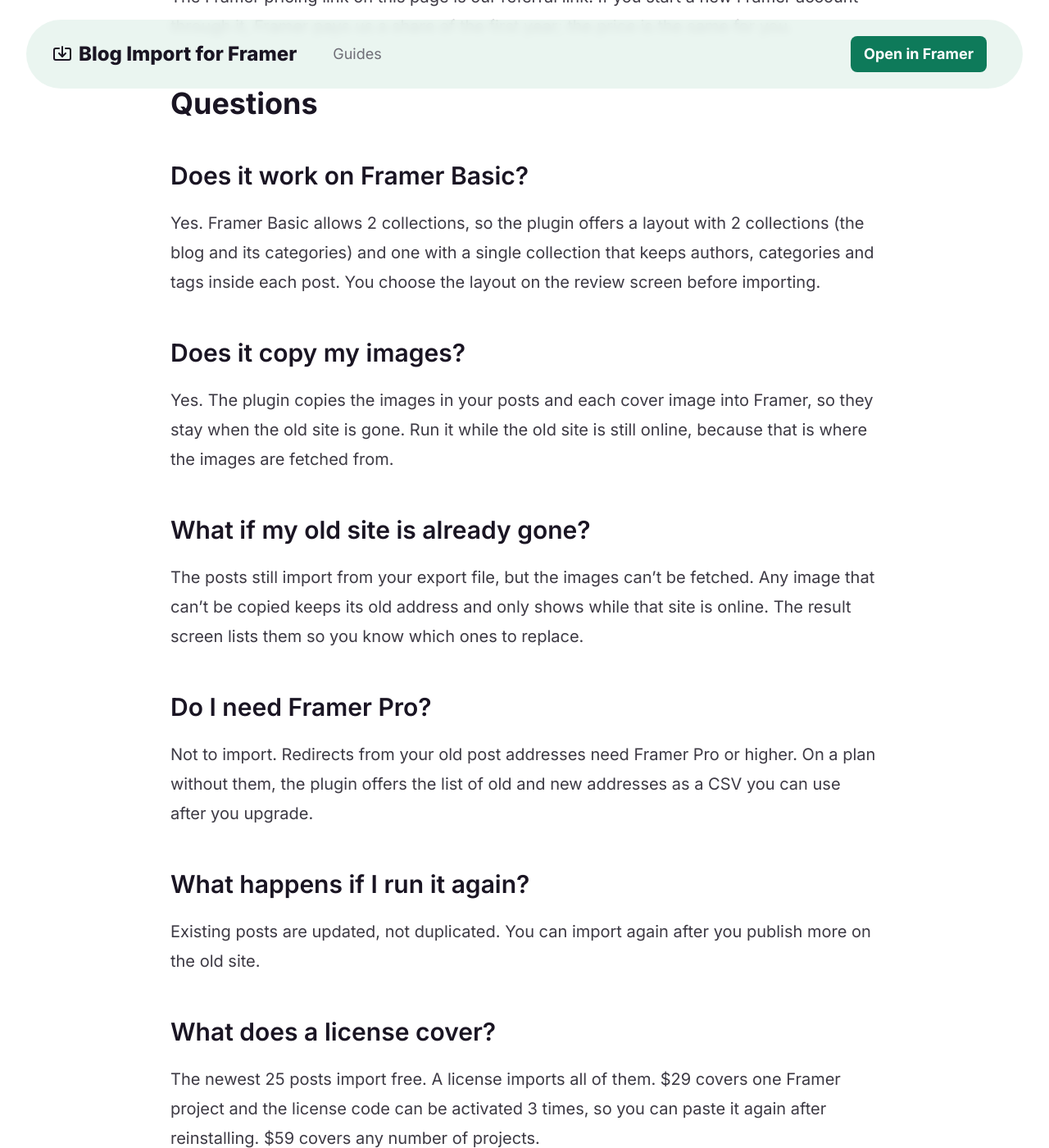
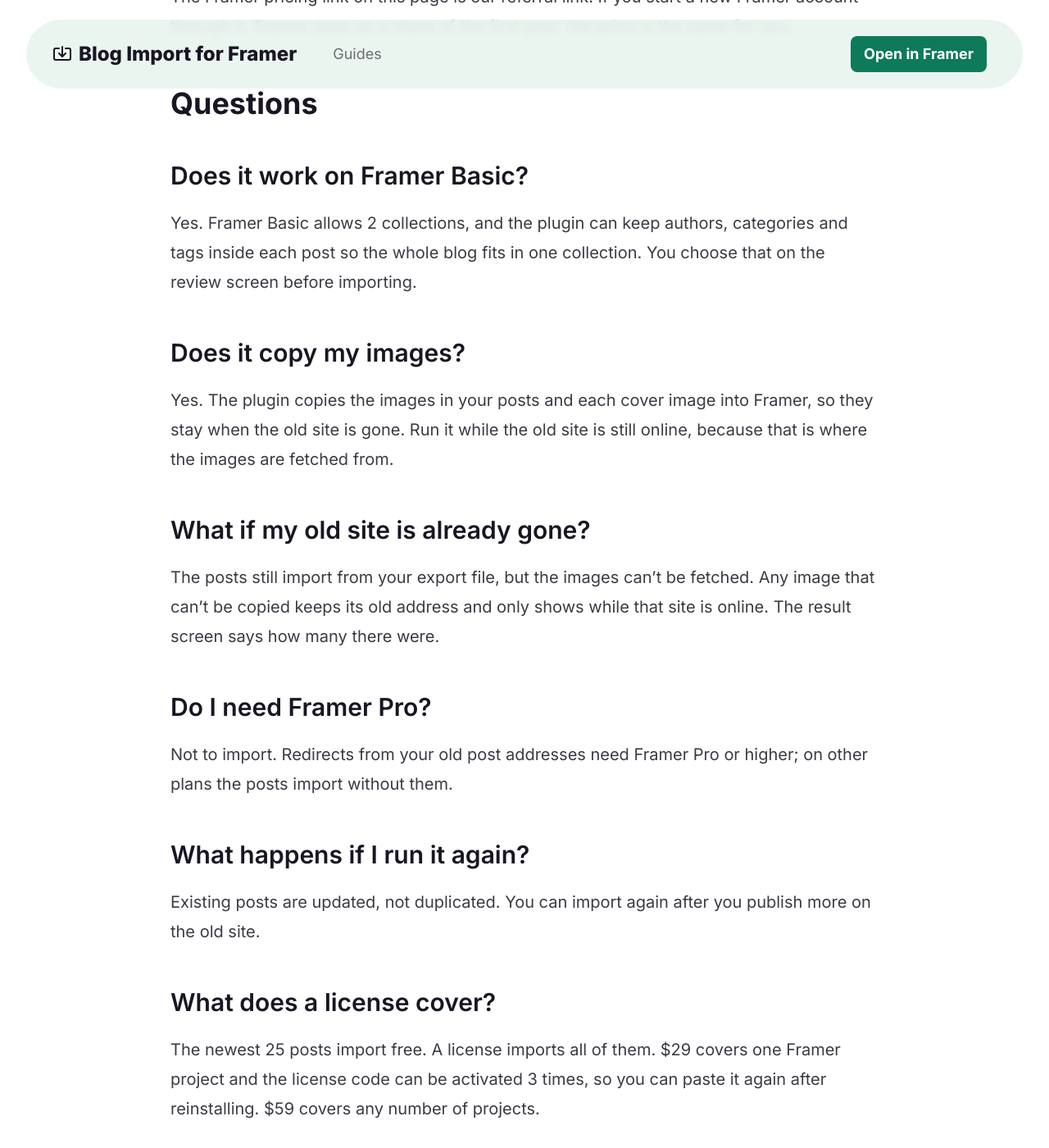
Before and after one commit to keyturnkit/keyturnkit.github.io, a Jekyll site: the page built from blog-import/index.md, in a window 1280 px wide and 1400 px high, scrolled down 3112 px. Shown: the whole window at 82% size. Built offline with Jekyll 4.4.1, drawn with Linux system fonts in a browser that asks for light colours.

Commit message:
FAQ: only what the version on sale does (V403 review)
Co-Authored-By: Claude Opus 5.5 <noreply@anthropic.com>

```diff
--- a/blog-import/index.md
+++ b/blog-import/index.md
@@ -66,7 +66,7 @@ The Framer pricing link on this page is our referral link. If you start a new Fr
 
 ### Does it work on Framer Basic?
 
-Yes. Framer Basic allows 2 collections, so the plugin offers a layout with 2 collections (the blog and its categories) and one with a single collection that keeps authors, categories and tags inside each post. You choose the layout on the review screen before importing.
+Yes. Framer Basic allows 2 collections, and the plugin can keep authors, categories and tags inside each post so the whole blog fits in one collection. You choose that on the review screen before importing.
 
 ### Does it copy my images?
 
@@ -74,11 +74,11 @@ Yes. The plugin copies the images in your posts and each cover image into Framer
 
 ### What if my old site is already gone?
 
-The posts still import from your export file, but the images can't be fetched. Any image that can't be copied keeps its old address and only shows while that site is online. The result screen lists them so you know which ones to replace.
+The posts still import from your export file, but the images can't be fetched. Any image that can't be copied keeps its old address and only shows while that site is online. The result screen says how many there were.
 
 ### Do I need Framer Pro?
 
-Not to import. Redirects from your old post addresses need Framer Pro or higher. On a plan without them, the plugin offers the list of old and new addresses as a CSV you can use after you upgrade.
+Not to import. Redirects from your old post addresses need Framer Pro or higher; on other plans the posts import without them.
 
 ### What happens if I run it again?
 
```
